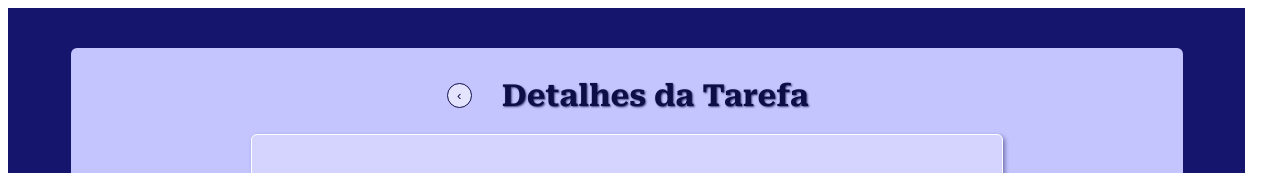
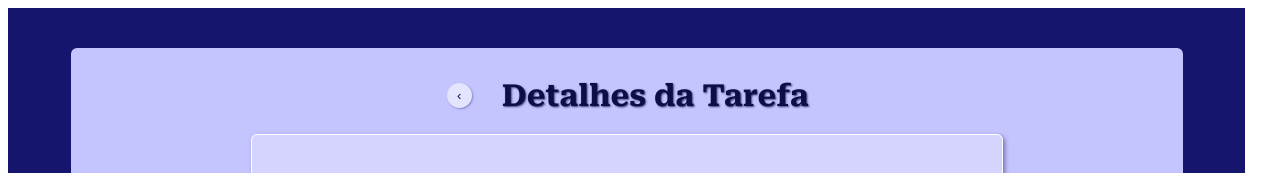
Before and after one commit to BrunaBeatriiz/curso-React--FR, a React (Vite) app: page /tarefas in a window 1280 px wide. In both pictures the pointer is over the button 459 px from the left and 95 px from the top of the page. Shown: the top 173 px of the page. Built offline with nearby package versions, Linux system fonts and the light colour scheme; a web font is replaced by a local one.

Commit message:
correção cores da tela do button

```diff
--- a/src/index.css
+++ b/src/index.css
@@ -122,6 +122,7 @@ body .divPrincipal{
   font-size: 0.8em;
   color: #f0f0f0;
   margin-bottom: 5px;
+  transition: background-color 0.5s, color 0.5s, box-shadow 0.5s;
 }
 .butEx{
   background-color: #800020;
@@ -133,6 +134,7 @@ body .divPrincipal{
   font-weight: 600;
   font-size: 0.8em;
   color: #fcc4c4;
+  transition: background-color 0.5s, color 0.5s, box-shadow 0.5s;
 }
 
 .butAd:hover{
@@ -143,7 +145,7 @@ body .divPrincipal{
   cursor: pointer;
 }
 .butEx:hover{
-  background-color:  #dd1627c2 ;
+  background-color:  #ff0015c2 ;
   color: whitesmoke;
   font-weight: normal;
   box-shadow: 1px 2px 2px #dfdffcdc;
@@ -227,10 +229,12 @@ h1{
   background-color: #0E0E46;
   margin-left: 2px;
   margin-right: 10px;
+  box-shadow: 1px 1px 2px #0e0e4644;
+  transition: background-color 0.5s, color 0.5s, border 0.5s, box-shadow 0.5s;
 }
 
 .butTarefa:hover{
-  background: #e4e4ff;
+  background-color: #e4e4ff;
   color: #0E0E46;
-  border: 1px solid #0E0E46;
+  box-shadow: 1px 1px 2px #0e0e4656;
 }
```
